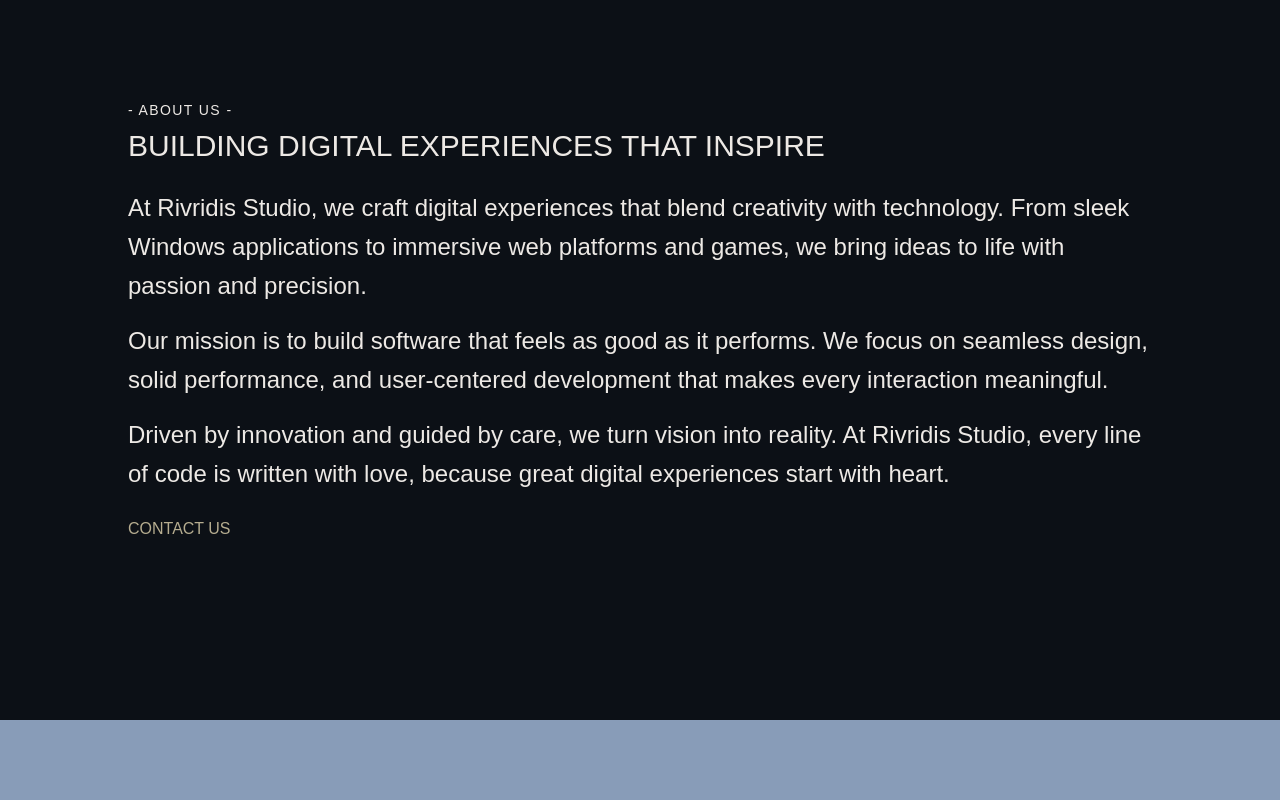
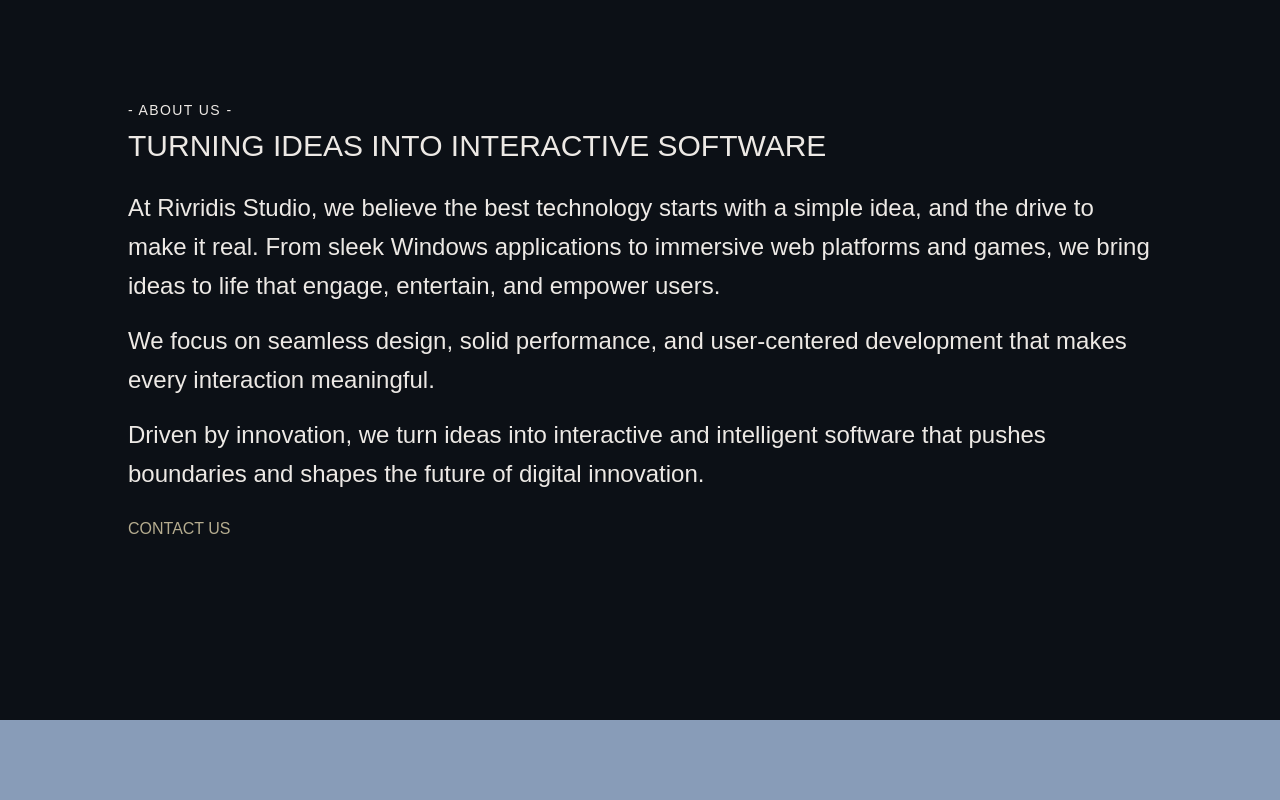
Before and after one commit to Rivridis/rivridis-website, a Next.js app: page / in a window 1280 px wide. Shown: the part 880-1680 px from the top of the page. Built offline with nearby package versions, Linux system fonts and the light colour scheme.

Commit message:
text updates

```diff
--- a/src/app/components/footer.js
+++ b/src/app/components/footer.js
@@ -10,7 +10,7 @@
       <div>
         <h3 className="text-zinc-900 text-lg font-semibold mb-4">Rivridis</h3>
         <p className="text-zinc-800">
-          Building quality digital experiences for businesses and individuals.
+          Turning ideas into interactive software since 2025
         </p>
       </div>
 
--- a/src/app/page.js
+++ b/src/app/page.js
@@ -24,7 +24,7 @@
           <header className="mb-8 text-center">
             <p className="text-5xl md:text-8xl text-[#0C1016] mb-4">RIVRIDIS STUDIO</p>
 
-            <p className="text-xl md:text-2xl text-[#ede9e5]">CRAFTING DIGITAL EXPERIENCES THAT RESONATE <br /> WITH LOVE</p>
+            <p className="text-xl md:text-2xl text-[#ede9e5]">TURNING IDEAS INTO INTERACTIVE SOFTWARE</p>
           </header>
         </div>
 
@@ -34,27 +34,23 @@
           <div>
             <p className="text-sm text-[#ede9e5] tracking-widest">- ABOUT US -</p>
             <h2 className="text-2xl text-[#ede9e5] md:text-3xl mt-2">
-              BUILDING DIGITAL EXPERIENCES THAT INSPIRE
+              TURNING IDEAS INTO INTERACTIVE SOFTWARE
             </h2>
           </div>
 
           <div className="space-y-4 leading-relaxed text-xl md:text-2xl text-[#ede9e5]">
             <p>
-              At Rivridis Studio, we craft digital experiences that blend creativity
-              with technology. From sleek Windows applications to immersive web
-              platforms and games, we bring ideas to life with passion and precision.
+              At Rivridis Studio, we believe the best technology starts with a simple idea, and the drive to make it real. From sleek Windows applications to immersive web
+              platforms and games, we bring ideas to life that engage, entertain, and empower users.
             </p>
 
             <p>
-              Our mission is to build software that feels as good as it performs.
               We focus on seamless design, solid performance, and user-centered
               development that makes every interaction meaningful.
             </p>
 
             <p>
-              Driven by innovation and guided by care, we turn vision into reality.
-              At Rivridis Studio, every line of code is written with love,
-              because great digital experiences start with heart.
+              Driven by innovation, we turn ideas into interactive and intelligent software that pushes boundaries and shapes the future of digital innovation.
             </p>
           </div>
 
@@ -84,7 +80,7 @@
             <div className="flex-1 bg-[#889cb8] p-8 rounded-xl shadow text-center text-black min-w-[200px] min-h-[350px]">
               <h2 className="text-2xl mb-3">LLM ASSISTANT</h2>
               <p className="text-2xl">A windows assistant based on Pyside 6 that interfaces with local LLMs to call functions and be an assistant</p>
-              <a href="https://github.com/Rivridis/Assistant-Client" className="mt-8 inline-block text-[#e2d5a6] text-xl px-4 py-2 rounded-md hover:text-[#006eff] transition-colors">
+              <a href="/rivridis-assistant" className="mt-8 inline-block text-[#e2d5a6] text-xl px-4 py-2 rounded-md hover:text-[#006eff] transition-colors">
                 VIEW SOURCE
               </a>
             </div>
```
